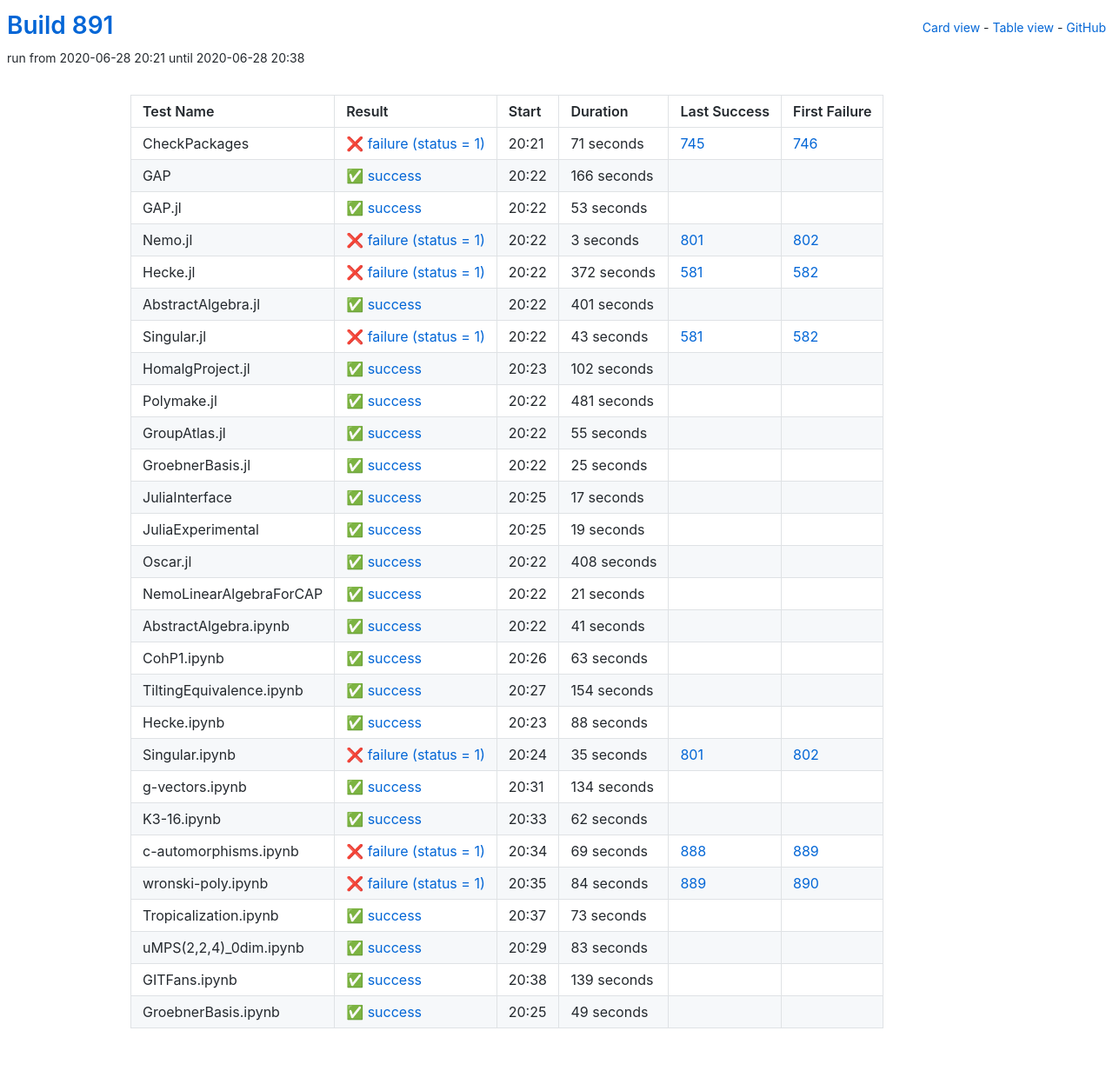
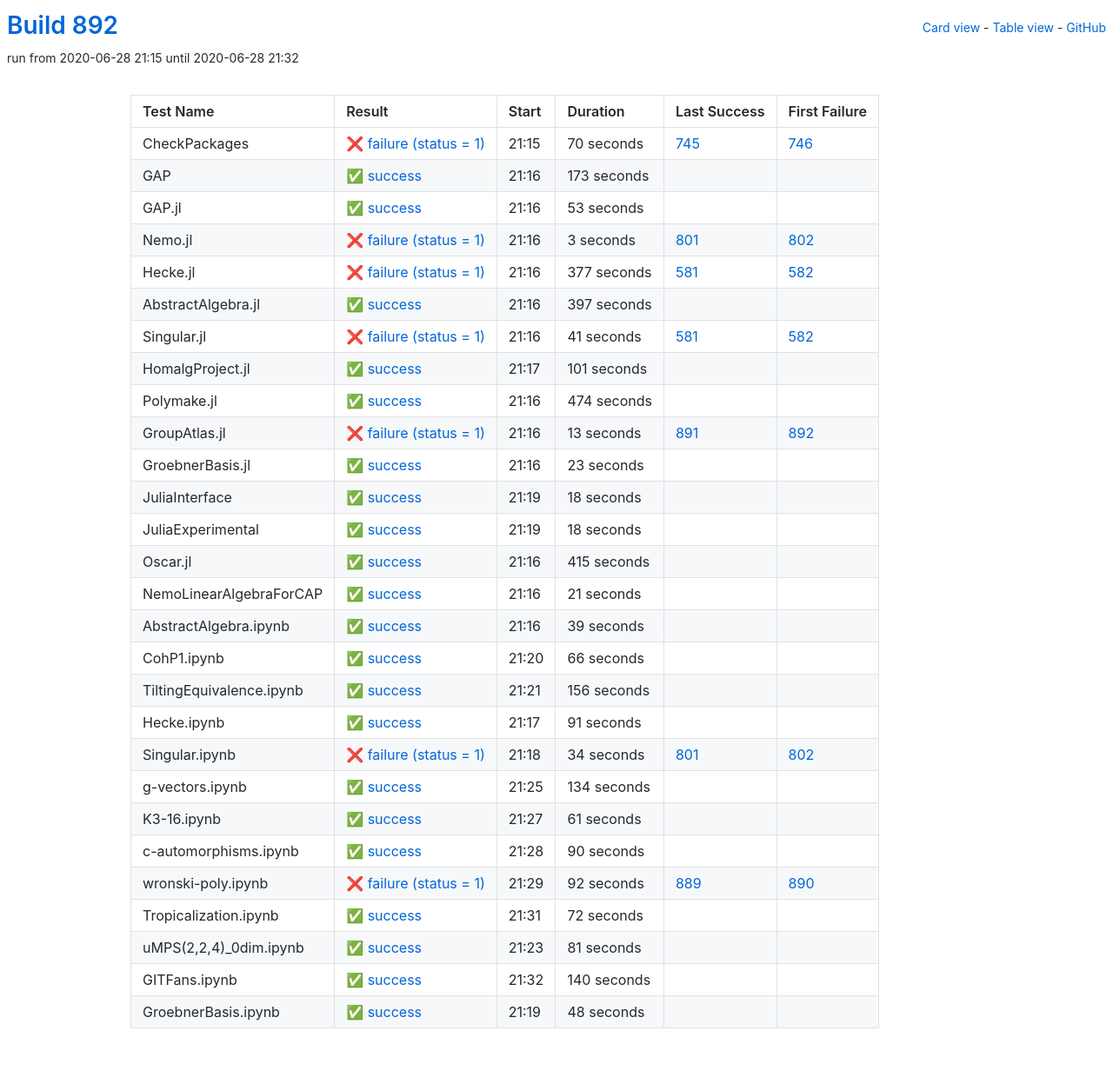
Before and after one commit to oscar-system/oscar-ci-status-1.4, a Jekyll site: the page built from table.html, in a window 1280 px wide. Shown: the whole page at 87% size. Built offline with Jekyll 4.4.1, drawn with Linux system fonts in a browser that asks for light colours.

Commit message:
Build #892

```diff
--- a/_data/ci.yml
+++ b/_data/ci.yml
@@ -1,6 +1,6 @@
 ---
-build: 891
-build_url: https://oscarci.mathematik.uni-kl.de/job/oscar-julia-1.4/891/
+build: 892
+build_url: https://oscarci.mathematik.uni-kl.de/job/oscar-julia-1.4/892/
 job: oscar-julia-1.4
 organization: oscar-system
 repo: oscar-ci-status-1.4
@@ -8,32 +8,32 @@ repourl: https://github.com/oscar-system/oscar-ci-status-1.4
 tests:
 - name: CheckPackages
   id: checkpackages
-  log: https://oscarci.mathematik.uni-kl.de/job/oscar-julia-1.4/891/artifact/logs/build-891/CheckPackages.log
-  start: 2020-06-28 20:21
+  log: https://oscarci.mathematik.uni-kl.de/job/oscar-julia-1.4/892/artifact/logs/build-892/CheckPackages.log
+  start: 2020-06-28 21:15
   success: false
   exitcode: 1
   status: failure
-  duration: 71
+  duration: 70
   last_success: 745
   last_success_url: https://oscarci.mathematik.uni-kl.de/job/oscar-julia-1.4/745/
   first_failure: 746
   first_failure_url: https://oscarci.mathematik.uni-kl.de/job/oscar-julia-1.4/746/
 - name: GAP
   id: gap
-  log: https://oscarci.mathematik.uni-kl.de/job/oscar-julia-1.4/891/artifact/logs/build-891/GAP.log
-  start: 2020-06-28 20:22
+  log: https://oscarci.mathematik.uni-kl.de/job/oscar-julia-1.4/892/artifact/logs/build-892/GAP.log
+  start: 2020-06-28 21:16
   success: true
   exitcode: 0
   status: success
-  duration: 166
+  duration: 173
   last_success: false
   last_success_url:
   first_failure: false
   first_failure_url:
 - name: GAP.jl
   id: gap-jl
-  log: https://oscarci.mathematik.uni-kl.de/job/oscar-julia-1.4/891/artifact/logs/build-891/GAP.jl.log
-  start: 2020-06-28 20:22
+  log: https://oscarci.mathematik.uni-kl.de/job/oscar-julia-1.4/892/artifact/logs/build-892/GAP.jl.log
+  start: 2020-06-28 21:16
   success: true
   exitcode: 0
   status: success
@@ -44,8 +44,8 @@ tests:
   first_failure_url:
 - name: Nemo.jl
   id: nemo-jl
-  log: https://oscarci.mathematik.uni-kl.de/job/oscar-julia-1.4/891/artifact/logs/build-891/Nemo.jl.log
-  start: 2020-06-28 20:22
+  log: https://oscarci.mathematik.uni-kl.de/job/oscar-julia-1.4/892/artifact/logs/build-892/Nemo.jl.log
+  start: 2020-06-28 21:16
   success: false
   exitcode: 1
   status: failure
@@ -56,128 +56,128 @@ tests:
   first_failure_url: https://oscarci.mathematik.uni-kl.de/job/oscar-julia-1.4/802/
 - name: Hecke.jl
   id: hecke-jl
-  log: https://oscarci.mathematik.uni-kl.de/job/oscar-julia-1.4/891/artifact/logs/build-891/Hecke.jl.log
-  start: 2020-06-28 20:22
+  log: https://oscarci.mathematik.uni-kl.de/job/oscar-julia-1.4/892/artifact/logs/build-892/Hecke.jl.log
+  start: 2020-06-28 21:16
   success: false
   exitcode: 1
   status: failure
-  duration: 372
+  duration: 377
   last_success: 581
   last_success_url: https://oscarci.mathematik.uni-kl.de/job/oscar-julia-1.4/581/
   first_failure: 582
   first_failure_url: https://oscarci.mathematik.uni-kl.de/job/oscar-julia-1.4/582/
 - name: AbstractAlgebra.jl
   id: abstractalgebra-jl
-  log: https://oscarci.mathematik.uni-kl.de/job/oscar-julia-1.4/891/artifact/logs/build-891/AbstractAlgebra.jl.log
-  start: 2020-06-28 20:22
+  log: https://oscarci.mathematik.uni-kl.de/job/oscar-julia-1.4/892/artifact/logs/build-892/AbstractAlgebra.jl.log
+  start: 2020-06-28 21:16
   success: true
   exitcode: 0
   status: success
-  duration: 401
+  duration: 397
   last_success: false
   last_success_url:
   first_failure: false
   first_failure_url:
 - name: Singular.jl
   id: singular-jl
-  log: https://oscarci.mathematik.uni-kl.de/job/oscar-julia-1.4/891/artifact/logs/build-891/Singular.jl.log
-  start: 2020-06-28 20:22
+  log: https://oscarci.mathematik.uni-kl.de/job/oscar-julia-1.4/892/artifact/logs/build-892/Singular.jl.log
+  start: 2020-06-28 21:16
   success: false
   exitcode: 1
   status: failure
-  duration: 43
+  duration: 41
   last_success: 581
   last_success_url: https://oscarci.mathematik.uni-kl.de/job/oscar-julia-1.4/581/
   first_failure: 582
   first_failure_url: https://oscarci.mathematik.uni-kl.de/job/oscar-julia-1.4/582/
 - name: HomalgProject.jl
   id: homalgproject-jl
-  log: https://oscarci.mathematik.uni-kl.de/job/oscar-julia-1.4/891/artifact/logs/build-891/HomalgProject.jl.log
-  start: 2020-06-28 20:23
+  log: https://oscarci.mathematik.uni-kl.de/job/oscar-julia-1.4/892/artifact/logs/build-892/HomalgProject.jl.log
+  start: 2020-06-28 21:17
   success: true
   exitcode: 0
   status: success
-  duration: 102
+  duration: 101
   last_success: false
   last_success_url:
   first_failure: false
   first_failure_url:
 - name: Polymake.jl
   id: polymake-jl
-  log: https://oscarci.mathematik.uni-kl.de/job/oscar-julia-1.4/891/artifact/logs/build-891/Polymake.jl.log
-  start: 2020-06-28 20:22
+  log: https://oscarci.mathematik.uni-kl.de/job/oscar-julia-1.4/892/artifact/logs/build-892/Polymake.jl.log
+  start: 2020-06-28 21:16
   success: true
   exitcode: 0
   status: success
-  duration: 481
+  duration: 474
   last_success: false
   last_success_url:
   first_failure: false
   first_failure_url:
 - name: GroupAtlas.jl
   id: groupatlas-jl
-  log: https://oscarci.mathematik.uni-kl.de/job/oscar-julia-1.4/891/artifact/logs/build-891/GroupAtlas.jl.log
-  start: 2020-06-28 20:22
+  log: https://oscarci.mathematik.uni-kl.de/job/oscar-julia-1.4/892/artifact/logs/build-892/GroupAtlas.jl.log
+  start: 2020-06-28 21:16
+  success: false
+  exitcode: 1
+  status: failure
+  duration: 13
+  last_success: 891
+  last_success_url: https://oscarci.mathematik.uni-kl.de/job/oscar-julia-1.4/891/
+  first_failure: 892
+  first_failure_url: https://oscarci.mathematik.uni-kl.de/job/oscar-julia-1.4/892/
+- name: GroebnerBasis.jl
+  id: groebnerbasis-jl
+  log: https://oscarci.mathematik.uni-kl.de/job/oscar-julia-1.4/892/artifact/logs/build-892/GroebnerBasis.jl.log
+  start: 2020-06-28 21:16
   success: true
   exitcode: 0
   status: success
-  duration: 55
-  last_success: false
-  last_success_url:
-  first_failure: false
-  first_failure_url:
-- name: GroebnerBasis.jl
-  id: groebnerbasis-jl
-  log: https://oscarci.mathematik.uni-kl.de/job/oscar-julia-1.4/891/artifact/logs/build-891/GroebnerBasis.jl.log
-  start: 2020-06-28 20:22
-  success: true
-  exitcode: 0
-  status: success
-  duration: 25
+  duration: 23
   last_success: false
   last_success_url:
   first_failure: false
   first_failure_url:
 - name: JuliaInterface
   id: juliainterface
-  log: https://oscarci.mathematik.uni-kl.de/job/oscar-julia-1.4/891/artifact/logs/build-891/JuliaInterface.log
-  start: 2020-06-28 20:25
+  log: https://oscarci.mathematik.uni-kl.de/job/oscar-julia-1.4/892/artifact/logs/build-892/JuliaInterface.log
+  start: 2020-06-28 21:19
   success: true
   exitcode: 0
   status: success
-  duration: 17
+  duration: 18
   last_success: false
   last_success_url:
   first_failure: false
   first_failure_url:
 - name: JuliaExperimental
   id: juliaexperimental
-  log: https://oscarci.mathematik.uni-kl.de/job/oscar-julia-1.4/891/artifact/logs/build-891/JuliaExperimental.log
-  start: 2020-06-28 20:25
+  log: https://oscarci.mathematik.uni-kl.de/job/oscar-julia-1.4/892/artifact/logs/build-892/JuliaExperimental.log
+  start: 2020-06-28 21:19
   success: true
   exitcode: 0
   status: success
-  duration: 19
+  duration: 18
   last_success: false
   last_success_url:
   first_failure: false
   first_failure_url:
 - name: Oscar.jl
   id: oscar-jl
-  log: https://oscarci.mathematik.uni-kl.de/job/oscar-julia-1.4/891/artifact/logs/build-891/Oscar.jl.log
-  start: 2020-06-28 20:22
+  log: https://oscarci.mathematik.uni-kl.de/job/oscar-julia-1.4/892/artifact/logs/build-892/Oscar.jl.log
+  start: 2020-06-28 21:16
   success: true
   exitcode: 0
   status: success
-  duration: 408
+  duration: 415
   last_success: false
   last_success_url:
   first_failure: false
   first_failure_url:
 - name: NemoLinearAlgebraForCAP
   id: nemolinearalgebraforcap
-  log: https://oscarci.mathematik.uni-kl.de/job/oscar-julia-1.4/891/artifact/logs/build-891/NemoLinearAlgebraForCAP.log
-  start: 2020-06-28 20:22
+  log: https://oscarci.mathematik.uni-kl.de/job/oscar-julia-1.4/892/artifact/logs/build-892/NemoLinearAlgebraForCAP.log
+  start: 2020-06-28 21:16
   success: true
   exitcode: 0
   status: success
@@ -188,68 +188,68 @@ tests:
   first_failure_url:
 - name: AbstractAlgebra.ipynb
   id: abstractalgebra-ipynb
-  log: https://oscarci.mathematik.uni-kl.de/job/oscar-julia-1.4/891/artifact/logs/build-891/AbstractAlgebra.ipynb.log
-  start: 2020-06-28 20:22
+  log: https://oscarci.mathematik.uni-kl.de/job/oscar-julia-1.4/892/artifact/logs/build-892/AbstractAlgebra.ipynb.log
+  start: 2020-06-28 21:16
   success: true
   exitcode: 0
   status: success
-  duration: 41
+  duration: 39
   last_success: false
   last_success_url:
   first_failure: false
   first_failure_url:
 - name: CohP1.ipynb
   id: cohp1-ipynb
-  log: https://oscarci.mathematik.uni-kl.de/job/oscar-julia-1.4/891/artifact/logs/build-891/CohP1.ipynb.log
-  start: 2020-06-28 20:26
+  log: https://oscarci.mathematik.uni-kl.de/job/oscar-julia-1.4/892/artifact/logs/build-892/CohP1.ipynb.log
+  start: 2020-06-28 21:20
   success: true
   exitcode: 0
   status: success
-  duration: 63
+  duration: 66
   last_success: false
   last_success_url:
   first_failure: false
   first_failure_url:
 - name: TiltingEquivalence.ipynb
   id: tiltingequivalence-ipynb
-  log: https://oscarci.mathematik.uni-kl.de/job/oscar-julia-1.4/891/artifact/logs/build-891/TiltingEquivalence.ipynb.log
-  start: 2020-06-28 20:27
+  log: https://oscarci.mathematik.uni-kl.de/job/oscar-julia-1.4/892/artifact/logs/build-892/TiltingEquivalence.ipynb.log
+  start: 2020-06-28 21:21
   success: true
   exitcode: 0
   status: success
-  duration: 154
+  duration: 156
   last_success: false
   last_success_url:
   first_failure: false
   first_failure_url:
 - name: Hecke.ipynb
   id: hecke-ipynb
-  log: https://oscarci.mathematik.uni-kl.de/job/oscar-julia-1.4/891/artifact/logs/build-891/Hecke.ipynb.log
-  start: 2020-06-28 20:23
+  log: https://oscarci.mathematik.uni-kl.de/job/oscar-julia-1.4/892/artifact/logs/build-892/Hecke.ipynb.log
+  start: 2020-06-28 21:17
   success: true
   exitcode: 0
   status: success
-  duration: 88
+  duration: 91
   last_success: false
   last_success_url:
   first_failure: false
   first_failure_url:
 - name: Singular.ipynb
   id: singular-ipynb
-  log: https://oscarci.mathematik.uni-kl.de/job/oscar-julia-1.4/891/artifact/logs/build-891/Singular.ipynb.log
-  start: 2020-06-28 20:24
+  log: https://oscarci.mathematik.uni-kl.de/job/oscar-julia-1.4/892/artifact/logs/build-892/Singular.ipynb.log
+  start: 2020-06-28 21:18
   success: false
   exitcode: 1
   status: failure
-  duration: 35
+  duration: 34
   last_success: 801
   last_success_url: https://oscarci.mathematik.uni-kl.de/job/oscar-julia-1.4/801/
   first_failure: 802
   first_failure_url: https://oscarci.mathematik.uni-kl.de/job/oscar-julia-1.4/802/
 - name: g-vectors.ipynb
   id: g-vectors-ipynb
-  log: https://oscarci.mathematik.uni-kl.de/job/oscar-julia-1.4/891/artifact/logs/build-891/g-vectors.ipynb.log
-  start: 2020-06-28 20:31
+  log: https://oscarci.mathematik.uni-kl.de/job/oscar-julia-1.4/892/artifact/logs/build-892/g-vectors.ipynb.log
+  start: 2020-06-28 21:25
   success: true
   exitcode: 0
   status: success
@@ -260,84 +260,84 @@ tests:
   first_failure_url:
 - name: K3-16.ipynb
   id: k3-16-ipynb
-  log: https://oscarci.mathematik.uni-kl.de/job/oscar-julia-1.4/891/artifact/logs/build-891/K3-16.ipynb.log
-  start: 2020-06-28 20:33
+  log: https://oscarci.mathematik.uni-kl.de/job/oscar-julia-1.4/892/artifact/logs/build-892/K3-16.ipynb.log
+  start: 2020-06-28 21:27
   success: true
   exitcode: 0
   status: success
-  duration: 62
+  duration: 61
   last_success: false
   last_success_url:
   first_failure: false
   first_failure_url:
 - name: c-automorphisms.ipynb
   id: c-automorphisms-ipynb
-  log: https://oscarci.mathematik.uni-kl.de/job/oscar-julia-1.4/891/artifact/logs/build-891/c-automorphisms.ipynb.log
-  start: 2020-06-28 20:34
+  log: https://oscarci.mathematik.uni-kl.de/job/oscar-julia-1.4/892/artifact/logs/build-892/c-automorphisms.ipynb.log
+  start: 2020-06-28 21:28
+  success: true
+  exitcode: 0
+  status: success
+  duration: 90
+  last_success: false
+  last_success_url:
+  first_failure: false
+  first_failure_url:
+- name: wronski-poly.ipynb
+  id: wronski-poly-ipynb
+  log: https://oscarci.mathematik.uni-kl.de/job/oscar-julia-1.4/892/artifact/logs/build-892/wronski-poly.ipynb.log
+  start: 2020-06-28 21:29
   success: false
   exitcode: 1
   status: failure
-  duration: 69
-  last_success: 888
-  last_success_url: https://oscarci.mathematik.uni-kl.de/job/oscar-julia-1.4/888/
-  first_failure: 889
-  first_failure_url: https://oscarci.mathematik.uni-kl.de/job/oscar-julia-1.4/889/
-- name: wronski-poly.ipynb
-  id: wronski-poly-ipynb
-  log: https://oscarci.mathematik.uni-kl.de/job/oscar-julia-1.4/891/artifact/logs/build-891/wronski-poly.ipynb.log
-  start: 2020-06-28 20:35
-  success: false
-  exitcode: 1
-  status: failure
-  duration: 84
+  duration: 92
   last_success: 889
   last_success_url: https://oscarci.mathematik.uni-kl.de/job/oscar-julia-1.4/889/
   first_failure: 890
   first_failure_url: https://oscarci.mathematik.uni-kl.de/job/oscar-julia-1.4/890/
 - name: Tropicalization.ipynb
   id: tropicalization-ipynb
-  log: https://oscarci.mathematik.uni-kl.de/job/oscar-julia-1.4/891/artifact/logs/build-891/Tropicalization.ipynb.log
-  start: 2020-06-28 20:37
+  log: https://oscarci.mathematik.uni-kl.de/job/oscar-julia-1.4/892/artifact/logs/build-892/Tropicalization.ipynb.log
+  start: 2020-06-28 21:31
   success: true
   exitcode: 0
   status: success
-  duration: 73
+  duration: 72
   last_success: false
   last_success_url:
   first_failure: false
   first_failure_url:
 - name: uMPS(2,2,4)_0dim.ipynb
   id: umps-2-2-4-0dim-ipynb
-  log: https://oscarci.mathematik.uni-kl.de/job/oscar-julia-1.4/891/artifact/logs/build-891/uMPS-2-2-4-_0dim.ipynb.log
-  start: 2020-06-28 20:29
+  log: https://oscarci.mathematik.uni-kl.de/job/oscar-julia-1.4/892/artifact/logs/build-892/uMPS-2-2-4-_0dim.ipynb.log
+  start: 2020-06-28 21:23
   success: true
   exitcode: 0
   status: success
-  duration: 83
+  duration: 81
   last_success: false
   last_success_url:
   first_failure: false
   first_failure_url:
 - name: GITFans.ipynb
   id: gitfans-ipynb
-  log: https://oscarci.mathematik.uni-kl.de/job/oscar-julia-1.4/891/artifact/logs/build-891/GITFans.ipynb.log
-  start: 2020-06-28 20:38
+  log: https://oscarci.mathematik.uni-kl.de/job/oscar-julia-1.4/892/artifact/logs/build-892/GITFans.ipynb.log
+  start: 2020-06-28 21:32
   success: true
   exitcode: 0
   status: success
-  duration: 139
+  duration: 140
   last_success: false
   last_success_url:
   first_failure: false
   first_failure_url:
 - name: GroebnerBasis.ipynb
   id: groebnerbasis-ipynb
-  log: https://oscarci.mathematik.uni-kl.de/job/oscar-julia-1.4/891/artifact/logs/build-891/GroebnerBasis.ipynb.log
-  start: 2020-06-28 20:25
+  log: https://oscarci.mathematik.uni-kl.de/job/oscar-julia-1.4/892/artifact/logs/build-892/GroebnerBasis.ipynb.log
+  start: 2020-06-28 21:19
   success: true
   exitcode: 0
   status: success
-  duration: 49
+  duration: 48
   last_success: false
   last_success_url:
   first_failure: false
```
Also changed, not shown: README.md.
